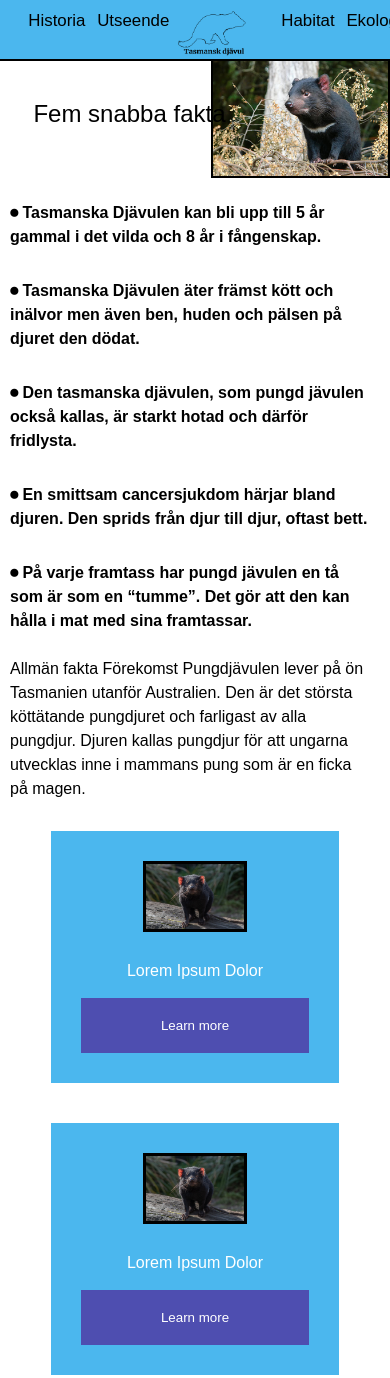
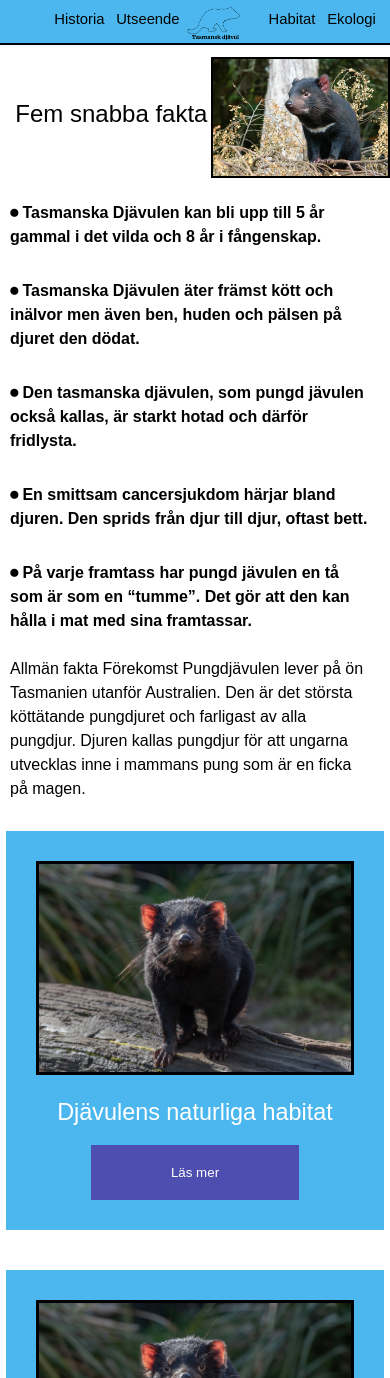
Before and after one commit to Luddegoyoda/Luddegoyoda.github.io, a plain HTML site: page Tasmaniandevil/index.html in a window 390 px wide. Shown: the top 1378 px of the page. Drawn offline with Linux system fonts and the light colour scheme.

Commit message:
Monday final

```diff
--- a/Tasmaniandevil/assets/css/styles.css
+++ b/Tasmaniandevil/assets/css/styles.css
@@ -66,7 +66,40 @@ li{
   width: 50%;
 }
 
+.leftside h2{
+  font-weight: 500;
+}
 
+.leftside p, .leftside h2{
+  text-align: left;
+}
+
+.leftside div p{
+  margin-top: 30px;
+  font-weight: bold;
+}
+
+header{
+  justify-content: center;
+  display: flex;
+}
+
+#logoImage{
+  padding-top: 1vw;
+  height: 5vw;
+}
+
+#ShowcaseImage{
+  border: 2px solid #000000;
+  height: 30vw;
+  width: auto;
+  margin-top: -px;
+}
+
+.darkmode{
+  background-color: #000000;
+  color: #ffffff;
+}
 @media screen and (max-width: 500px) {
   nav li {
     margin: 2vw 1.5vw;
@@ -88,61 +121,22 @@ li{
   .leftside h2{
     width: 50vw;
     padding-bottom: 10vw;
-    padding-left: 6vw;
+    padding-left: 1vw;
     text-align: center;
   }
   nav ul {
-    font-size: 2vh;
+    font-size: 3.8vw;
   }
   #ShowcaseImage{
     position: absolute;
     z-index: -1;
     right: 0px;
   }
-}
-
-.leftside h2{
-  font-weight: 500;
-}
-
-.leftside p, .leftside h2{
-  text-align: left;
-}
-
-.leftside div p{
-  margin-top: 30px;
-  font-weight: bold;
-}
-
-header{
-  justify-content: center;
-  display: flex;
-}
-
-#logoImage{
-  padding-top: 1vh;
-  height: 10vh;
-}
-
-@media screen and (max-width: 500px) {
   #logoImage{
-    padding-top: 1vh;
-    height: 6vh;
+    padding-top: 1vw;
+    height: 10vw;
   }
 }
-
-#ShowcaseImage{
-  border: 2px solid #000000;
-  height: 30vw;
-  width: auto;
-  margin-top: -px;
-}
-
-.darkmode{
-  background-color: #000000;
-  color: #ffffff;
-}
-
 /* Images */
 
 @media screen and (max-width: 500px) {
@@ -160,6 +154,7 @@ header{
   margin: 20px;
   background-color: rgb(75, 183, 238);
   padding: 30px;
+  font-size: 6vw;
   text-align: center;
   color: white;
 }
@@ -171,14 +166,7 @@ header{
   color: white;
   border: none;
 }
-@media screen and (max-width: 500px) {
-  .images img{
-    border: 3px solid black;
-    width: 60vw;
 
-    margin-bottom: 20px;
-  }
-}
 .images img{
   border: 3px solid black;
   width: 25vw;
@@ -186,9 +174,19 @@ header{
   margin-bottom: 20px;
 }
 
+@media screen and (max-width: 500px) {
+  .images img{
+    border: 3px solid black;
+    width: 80vw;
+    height:auto;
+    margin-bottom: 10px;
+  }
+}
+
 
 footer{
-  height: 10vw;
+  height: 100%;
+  padding-bottom: 1vw;
   width: 100vw;
   background-color:#000000;
 }
--- a/Tasmaniandevil/index.html
+++ b/Tasmaniandevil/index.html
@@ -45,18 +45,18 @@
 <div class="images">
     <div>
         <img src="assets/images/Picture1.jpg">
-        <p>Lorem Ipsum Dolor</p>
-        <button>Learn more</button>
+        <p>Djävulens naturliga habitat</p>
+        <button>Läs mer</button>
     </div>
     <div>
         <img src="assets/images/Picture1.jpg">
-        <p>Lorem Ipsum Dolor</p>
-        <button>Learn more</button>
+        <p>Anatomin av en råtta</p>
+        <button>Läs mer</button>
     </div>
     <div>
         <img src="assets/images/Picture1.jpg">
-        <p>Lorem Ipsum Dolor</p>
-        <button>Learn more</button>
+        <p>Förökning och levnad</p>
+        <button>Läs mer</button>
     </div>
 </div>
 
```
